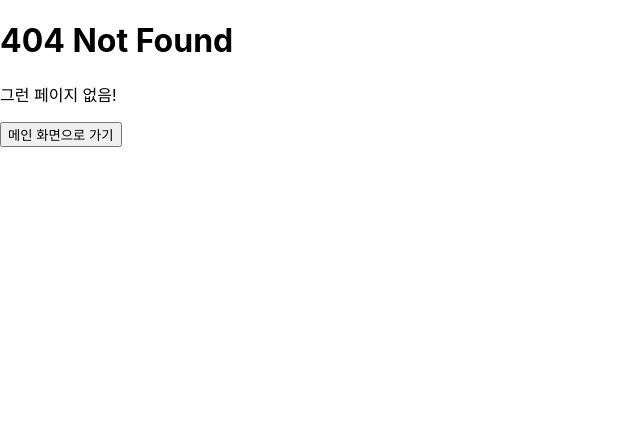
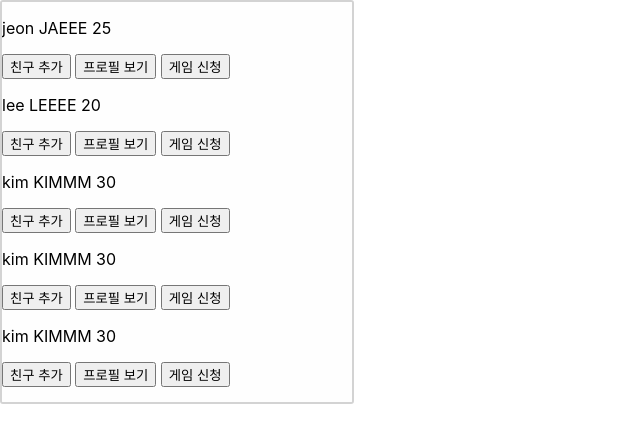
Before and after one commit to UMGGG/Login_test, a React (Create React App) app: page /User in a window 1280 px wide. Before the commit this address had no page. Shown: the top 442 px of the page, without its empty margins (0-640 px from the left). Built offline with nearby package versions, Linux system fonts and the light colour scheme.

Commit message:
add UserListPage

```diff
--- a/src/App.css
+++ b/src/App.css
@@ -97,3 +97,14 @@
   border: 1px solid #888;
   width: 30%; /* Could be more or less, depending on screen size */
 }
+
+.friend-wrapper {
+  margin-top: 0px;
+  margin-bottom: 20px;
+  background-color: #fefefe;
+  border: 2px solid lightgrey;
+  border-radius: 3px;
+  width: 350px;
+  height: 400px;
+  overflow: auto;
+}
--- a/src/App.tsx
+++ b/src/App.tsx
@@ -4,6 +4,7 @@ import {BrowserRouter, Route, Routes, Link} from 'react-router-dom';
 import Home from './Home';
 import NotFound from './NotFound404';
 import Log from './Log';
+import UserList from './UserList';
 
 import AuthContext from './context/AuthContext';
 
@@ -26,6 +27,7 @@ function App() {
 			<Routes>
 				<Route path = "/" element={<Log />}/>
 				<Route path = "/Home" element={<Home />}/>
+				<Route path = "/User" element={<UserList />}/>
 				<Route path = "*" element={<NotFound />}/>
 			</Routes>
 		</AuthContext.Provider>
--- a/src/Log.tsx
+++ b/src/Log.tsx
@@ -14,9 +14,9 @@ function Log() {
 		// 예시로 sessionStorage에 isLoggedIn 상태를 저장한 것으로 가정합니다.
 		const storedIsLoggedIn = sessionStorage.getItem('isLoggedIn');
 		if (storedIsLoggedIn === 'true') {
-		setIsLoggedIn(true);
-	}
-	}, [navigate]);
+			setIsLoggedIn(true);}
+		}, [navigate]
+	);
 
 	function handleLogin() {
 		// 여기에서 아이디와 비밀번호를 적합한지 검증
--- /dev/null
+++ b/src/UserList.tsx
@@ -0,0 +1,48 @@
+import React, { useState } from 'react';
+
+function UserList() {
+	const [data, setData] = useState([
+	{ username: 'jeon', nickname: 'JAEEE', age: 25 },
+	{ username: 'lee', nickname: 'LEEEE', age: 20 },
+	{ username: 'kim', nickname: 'KIMMM', age: 30 },
+	{ username: 'kim', nickname: 'KIMMM', age: 30 },
+	{ username: 'kim', nickname: 'KIMMM', age: 30 },
+	{ username: 'kim', nickname: 'KIMMM', age: 30 },
+	{ username: 'kim', nickname: 'KIMMM', age: 30 },
+	{ username: 'kim', nickname: 'KIMMM', age: 30 },
+	]);
+
+	// API에서 문자열 하나로 쭉 들어오면 세개씩 끊어서 반복문 돌리기
+	const AddData = (dataString:string) => {
+		const [username, nickname, age] = dataString.split(' ');
+
+		const newData = {
+		  username: username,
+		  nickname: nickname,
+		  age: parseInt(age),
+		};
+
+		const updatedData = [...data, newData];
+
+		setData(updatedData);
+	  };
+
+	function clickAdd(){
+		const str = "JAE1 JAEEE2 13";
+		AddData(str);
+	}
+
+	return (
+	<div className='friend-wrapper'>
+		{/* 배열을 순회하며 요소를 출력 */}
+		{data.map((item, index) => (
+		<div key={index}>
+			<p>{item.username} {item.nickname} {item.age}</p>
+			<button onClick={clickAdd}>친구 추가</button> <button>프로필 보기</button> <button>게임 신청</button>
+		</div>
+		))}
+	</div>
+	);
+};
+
+export default UserList;
```
Lines whose indentation alone changed are shown as unchanged.
